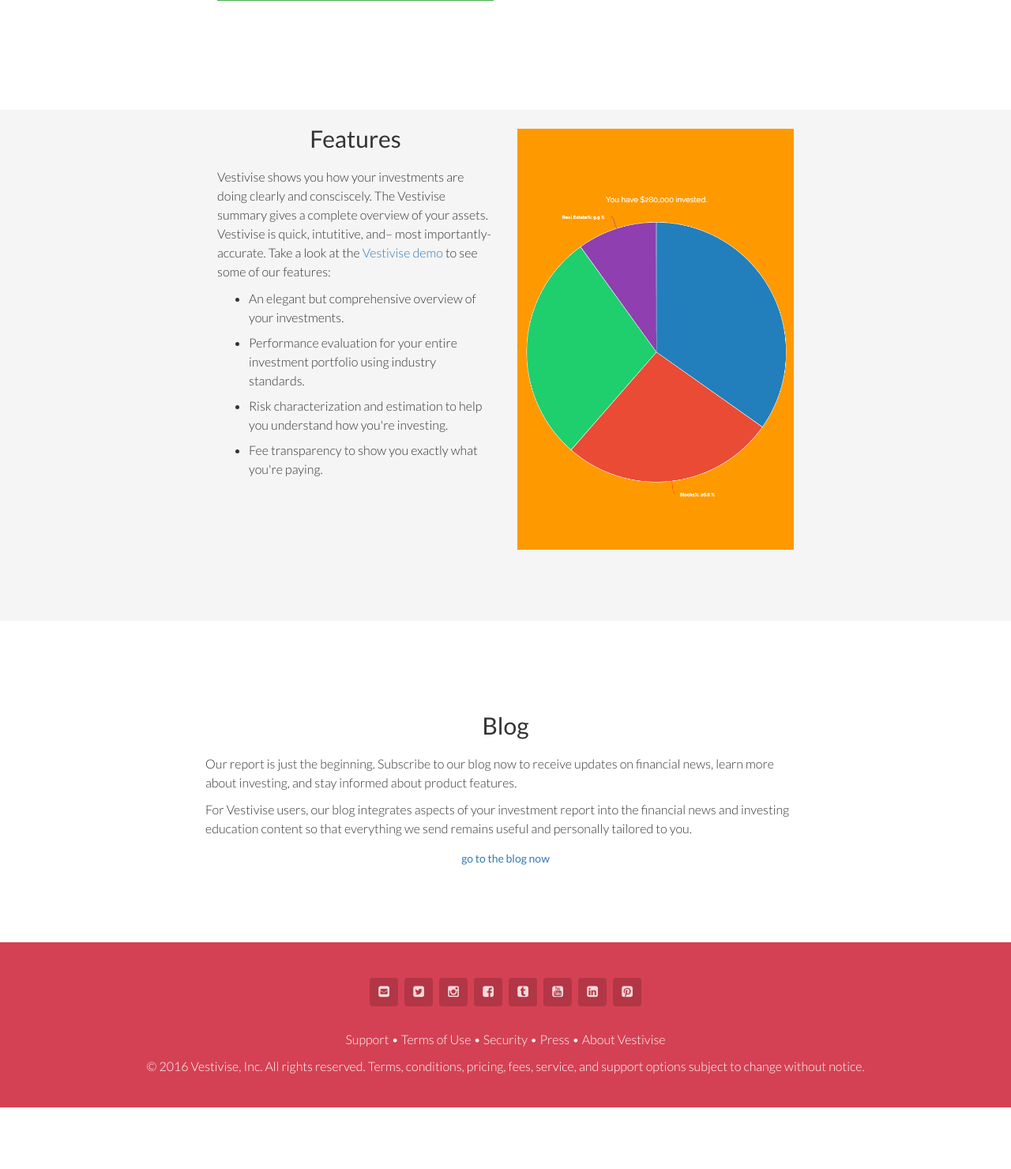
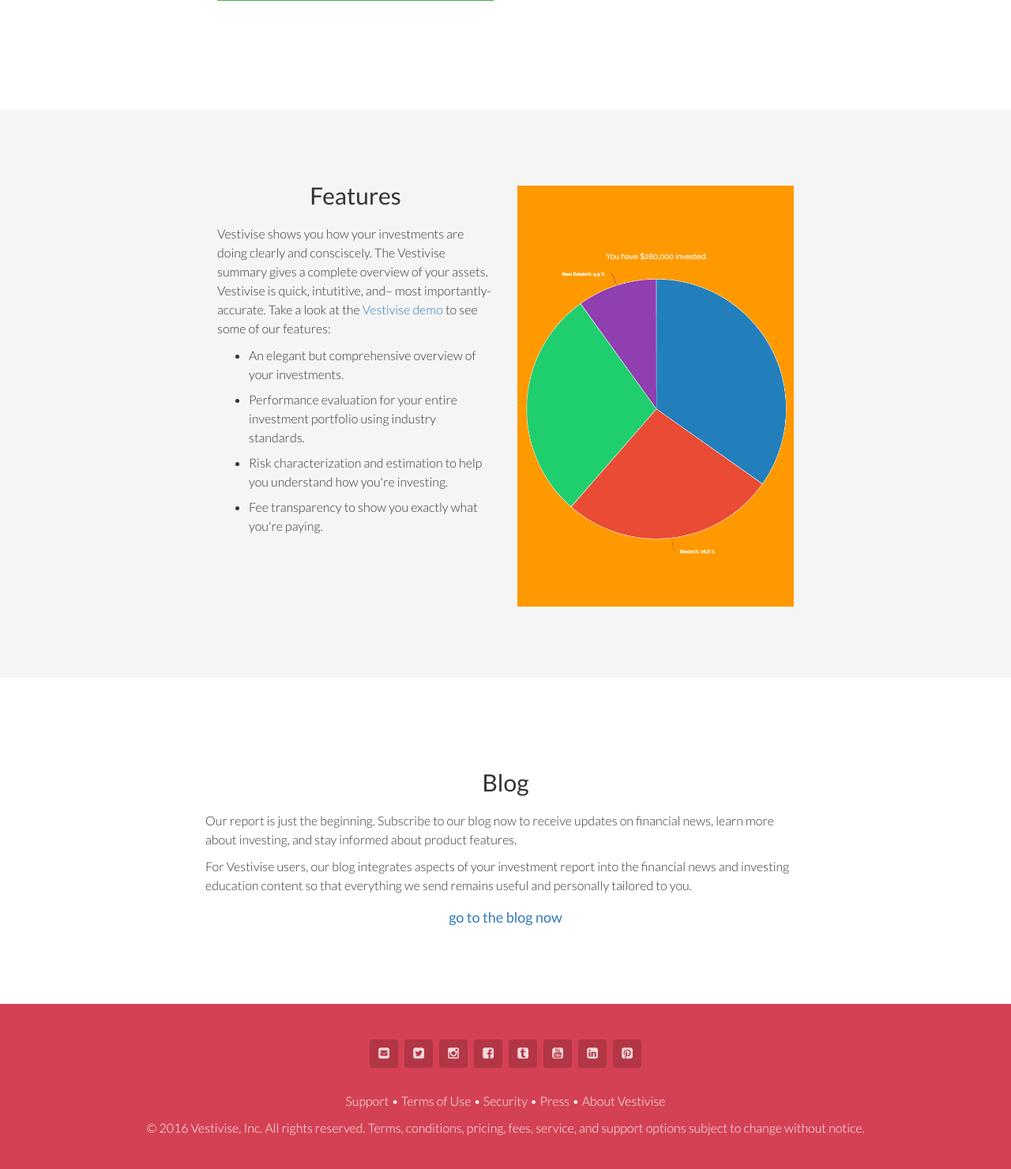
Before and after one commit to Vestivise/Vestivise_Marketing, a Django app: template templates/index.html in a window 1280 px wide. Shown: the part 1577-3057 px from the top of the page at 79% size. Before the commit the page ends 2979 px from the top, so only its background shows below. Run offline with Django 3.2, Linux system fonts and the light colour scheme; the template is opened without the code that fills it, so the values that code supplies are empty; some libraries are stand-ins or nearby versions.

Commit message:
3.3
made visual edits requested by josh

```diff
--- a/static/build/css/main.css
+++ b/static/build/css/main.css
@@ -22,6 +22,11 @@ body {
 
 .flink{
 	color: white;
+}
+
+.flink a:focus,
+a:hover {
+	color: #000;
 }
 
 h1, h2, h3, h4, h5, h6 {
--- a/templates/index.html
+++ b/templates/index.html
@@ -97,6 +97,7 @@
 
   <section id="features" style="background:rgba(245,245,245,1.00)">
     <div class="container" >
+    <br><br><br>
       <div class="heading text-center col-sm-8 col-sm-offset-2 wow fadeInUp" data-wow-duration="1200ms" data-wow-delay="300ms">
       <div class="row">
           <div class="text-center col-sm-6">
@@ -128,7 +129,7 @@
           <p align="left">Our report is just the beginning. Subscribe to our blog now to receive updates on financial news, learn more about investing, and stay informed about product features.</p>
           <p align="left">For Vestivise users, our blog integrates aspects of your investment report into the financial news and investing education content so that everything we send remains useful and personally tailored to you.
           </p>
-          <a data-scroll class="btn btn-start animated fadeInUpBig" href="http://blog.vestivise.com" target="_blank">go to the blog now</a>
+          <a data-scroll class="btn btn-start animated fadeInUpBig" href="http://blog.vestivise.com" target="_blank" style="font-size:large;">go to the blog now</a>
         </div>
       </div>
     </div>
```
